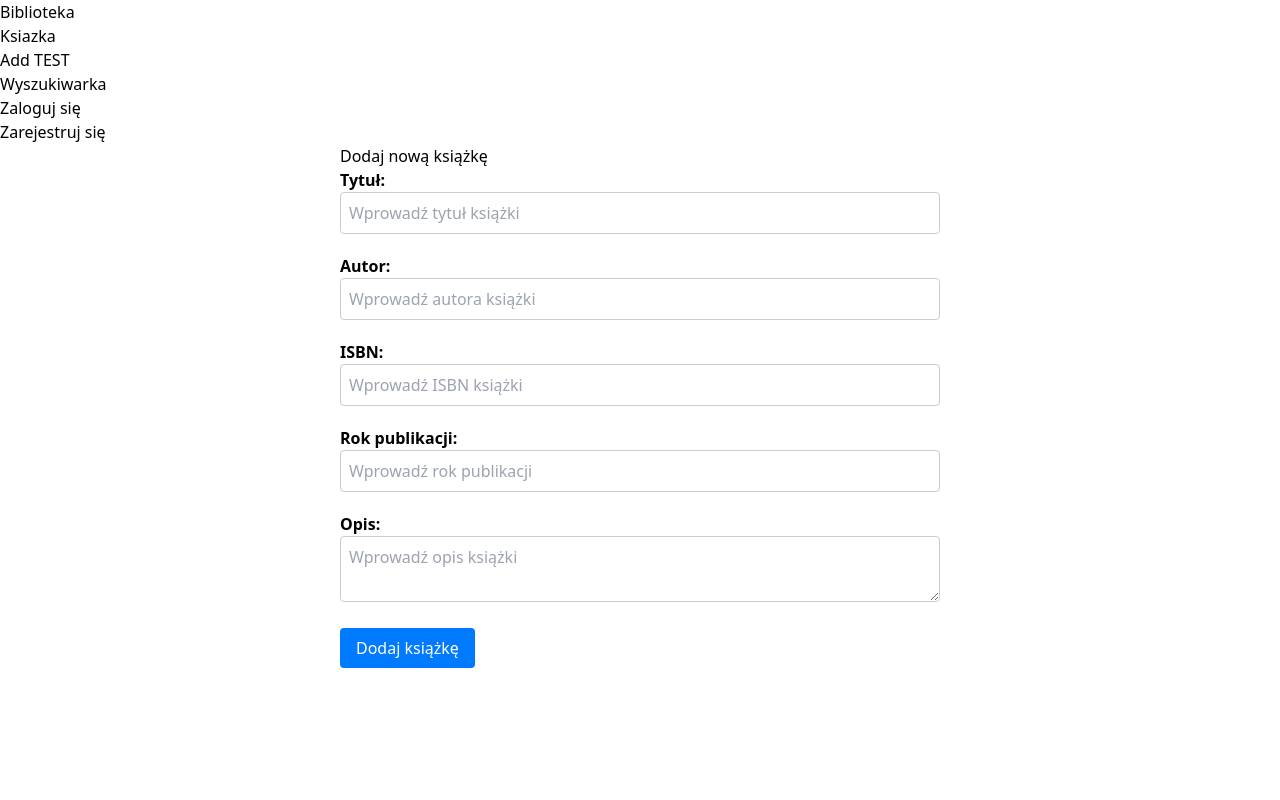
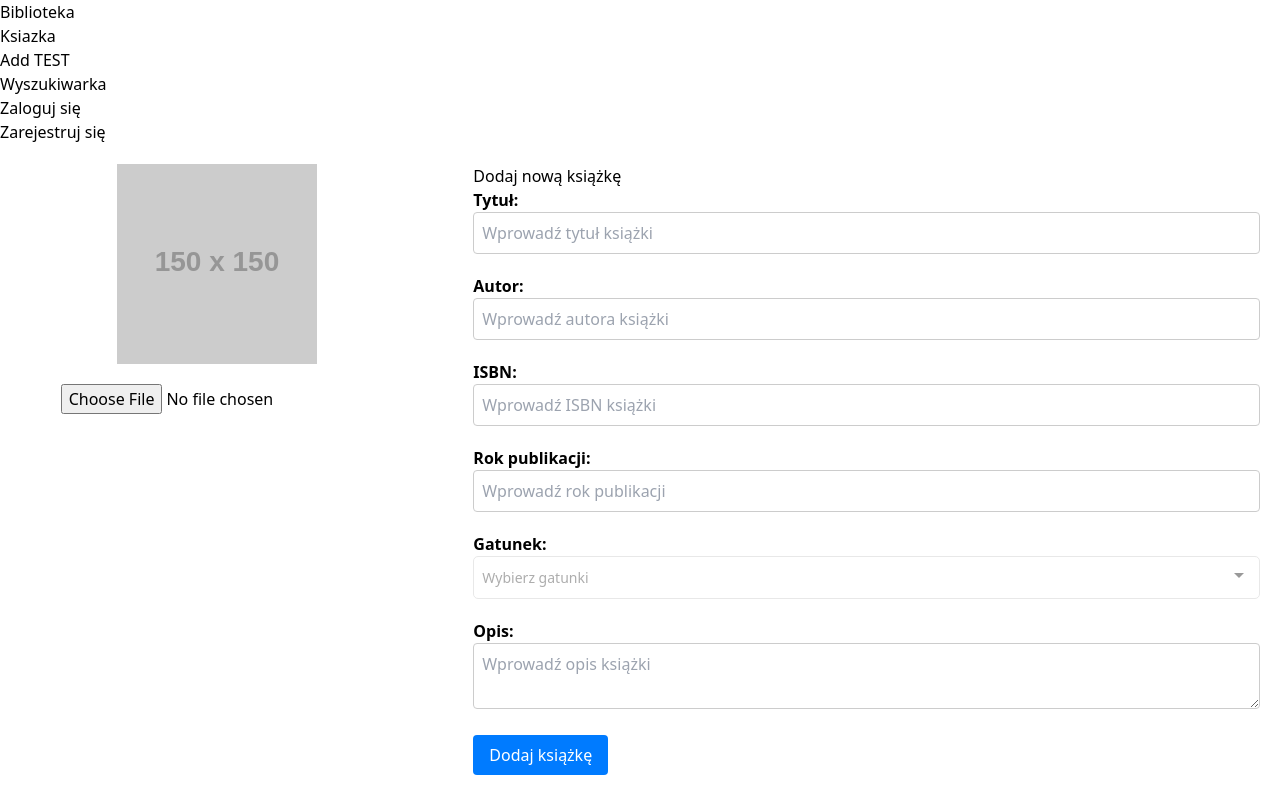
Before and after one commit to GitHubAccocount/51433_52669_51423_51427_56206_51448, a Vue app in the folder LibraryFrontend/: page /bookAdd in a window 1280 px wide. Built offline with nearby package versions, Linux system fonts and the light colour scheme.

Commit message:
Modified bookAdd.vue. New layout matching bookEdit. Added genres dropdown, cover placeholder and add cover system

```diff
--- a/LibraryFrontend/src/components/book/bookAdd.vue
+++ b/LibraryFrontend/src/components/book/bookAdd.vue
@@ -1,5 +1,11 @@
   <template>
-    <div class="add-book">
+    <div class="add-book-container">
+      <div class="book-cover">
+        <img :src="bookCover" alt="Okładka książki" class="cover-placeholder"/>
+        <input type="file" @change="uploadCover"/>
+      </div>
+      <div class="book-details">
+        <div class="details-container">
           <h1>Dodaj nową książkę</h1>
           <form @submit.prevent="addBook">
             <div class="form-group">
@@ -19,15 +25,28 @@
               <input type="number" id="publishedYear" v-model="newBook.publishedYear" placeholder="Wprowadź rok publikacji" required>
             </div>
             <div class="form-group">
+              <label for="genres">Gatunek:</label>
+              <multiselect v-model="newBook.genres" :options="genresOptions" :multiple="true" :close-on-select="false" :clear-on-select="false" :preserve-search="true" placeholder="Wybierz gatunki" label="name" track-by="name"></multiselect>
+            </div>
+            <div class="form-group">
               <label for="description">Opis:</label>
               <textarea id="description" v-model="newBook.description" placeholder="Wprowadź opis książki" required></textarea>
             </div>
             <button type="submit">Dodaj książkę</button>
           </form>
         </div>
+      </div>
+    </div>
   </template>
+
   <script>
+  import Multiselect from 'vue-multiselect';
+  import 'vue-multiselect/dist/vue-multiselect.css';
+
   export default {
+    components: {
+      Multiselect
+    },
     data() {
       return {
         newBook: {
@@ -35,8 +54,17 @@
           author: "",
           isbn: "",
           publishedYear: null,
+          genres: [],
           description: ""
-        }
+        },
+        genresOptions: [
+          { name: 'Fikcja' },
+          { name: 'Fantastyka' },
+          { name: 'Nauka' },
+          { name: 'Biografia' },
+          { name: 'Kryminał' }
+        ],
+        bookCover: 'https://via.placeholder.com/150' // Placeholder for book cover
       };
     },
     methods: {
@@ -50,14 +78,52 @@
         } catch (error) {
           console.error('Wystąpił błąd podczas dodawania książki:', error);
         }
+      },
+      uploadCover(event) {
+        const file = event.target.files[0];
+        if (file) {
+          const reader = new FileReader();
+          reader.onload = e => {
+            this.bookCover = e.target.result;
+          };
+          reader.readAsDataURL(file);
+        }
       }
     }
   };
   </script>
+
   <style scoped>
-  .add-book {
-    max-width: 600px;
-    margin: 0 auto;
+  @import 'vue-multiselect/dist/vue-multiselect.css';
+
+  .add-book-container {
+    display: flex;
+    flex-direction: row;
+    flex-wrap: wrap;
+    gap: 20px;
+  }
+
+  .book-cover {
+    flex: 1;
+    display: flex;
+    flex-direction: column;
+    align-items: center;
+    padding: 20px;
+  }
+
+  .book-details {
+    flex: 2;
+    padding: 20px;
+  }
+
+  .details-container {
+    overflow: hidden;
+  }
+
+  .cover-placeholder {
+    width: 100%;
+    max-width: 200px;
+    margin-bottom: 20px;
   }
 
   .form-group {
```
Lines whose indentation alone changed are shown as unchanged.
